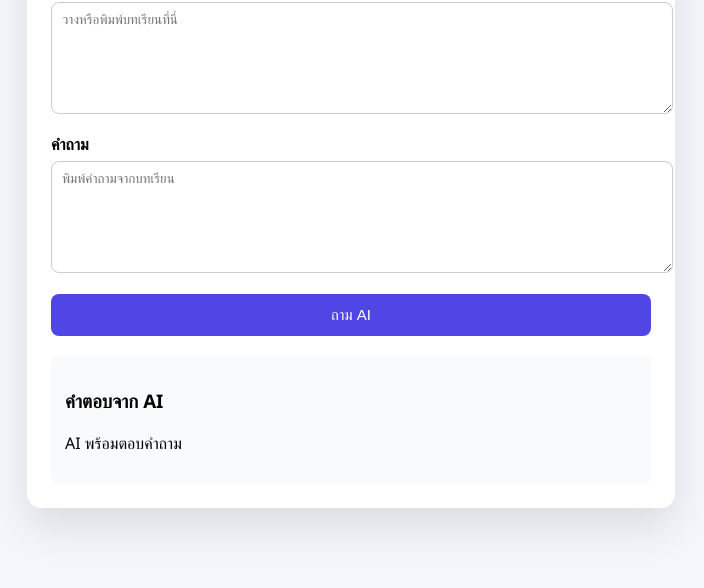
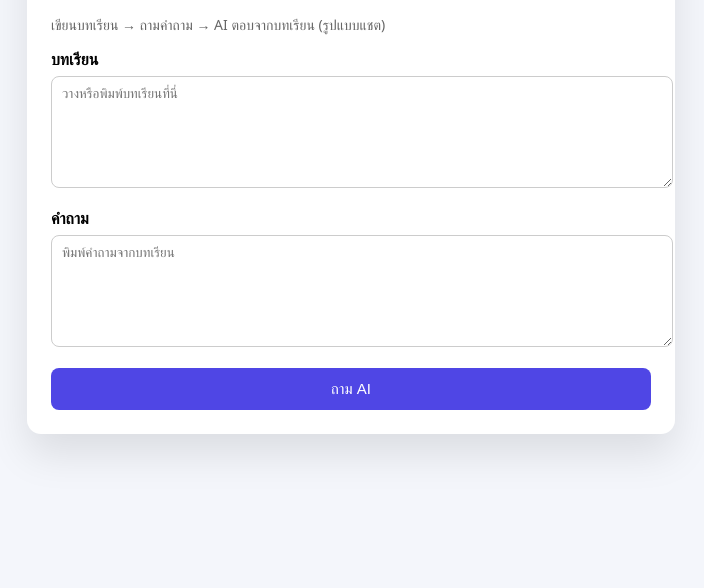
Before and after one commit to bludqx3-hub/supawinee, a plain HTML site: page index.html in a window 1280 px wide. Shown: the part 228-816 px from the top of the page, without its empty margins (289-993 px from the left). Drawn offline with Linux system fonts and the light colour scheme.

Commit message:
index.html

```diff
--- a/index.html
+++ b/index.html
@@ -1,12 +1,3 @@
-<!DOCTYPE html>
-<html lang="th">
-<head>
-  <meta charset="UTF-8">
-  <title>Lesson AI Assistant</title>
-  <link rel="stylesheet" href="style.css">
-</head>
-<body>
-
 <!DOCTYPE html>
 <html lang="th">
 <head>
@@ -19,25 +10,25 @@
 <div class="container">
   <div class="card">
     <h1>Lesson AI Assistant</h1>
-    <p class="sub">เขียนบทเรียน → ถามคำถาม → AI ตอบจากบทเรียน</p>
+    <p class="sub">เขียนบทเรียน → ถามคำถาม → AI ตอบจากบทเรียน (รูปแบบแชต)</p>
 
+    <!-- บทเรียน -->
     <label>บทเรียน</label>
     <textarea id="lesson" placeholder="วางหรือพิมพ์บทเรียนที่นี่"></textarea>
 
+    <!-- คำถาม -->
     <label>คำถาม</label>
     <textarea id="question" placeholder="พิมพ์คำถามจากบทเรียน"></textarea>
 
+    <!-- ปุ่มถาม -->
     <button onclick="askAI()">ถาม AI</button>
 
-    <div class="answer-box">
-  <h3>คำตอบจาก AI</h3>
-  <p id="answer">AI พร้อมตอบคำถาม</p>
+    <!-- กล่องแชต (แทนส่วนคำตอบเดิม) -->
+    <div id="chat" class="chat-box"></div>
+
+  </div>
 </div>
 
 <script src="script.js"></script>
 </body>
 </html>
-
-<script src="script.js"></script>
-</body>
-</html>
```
